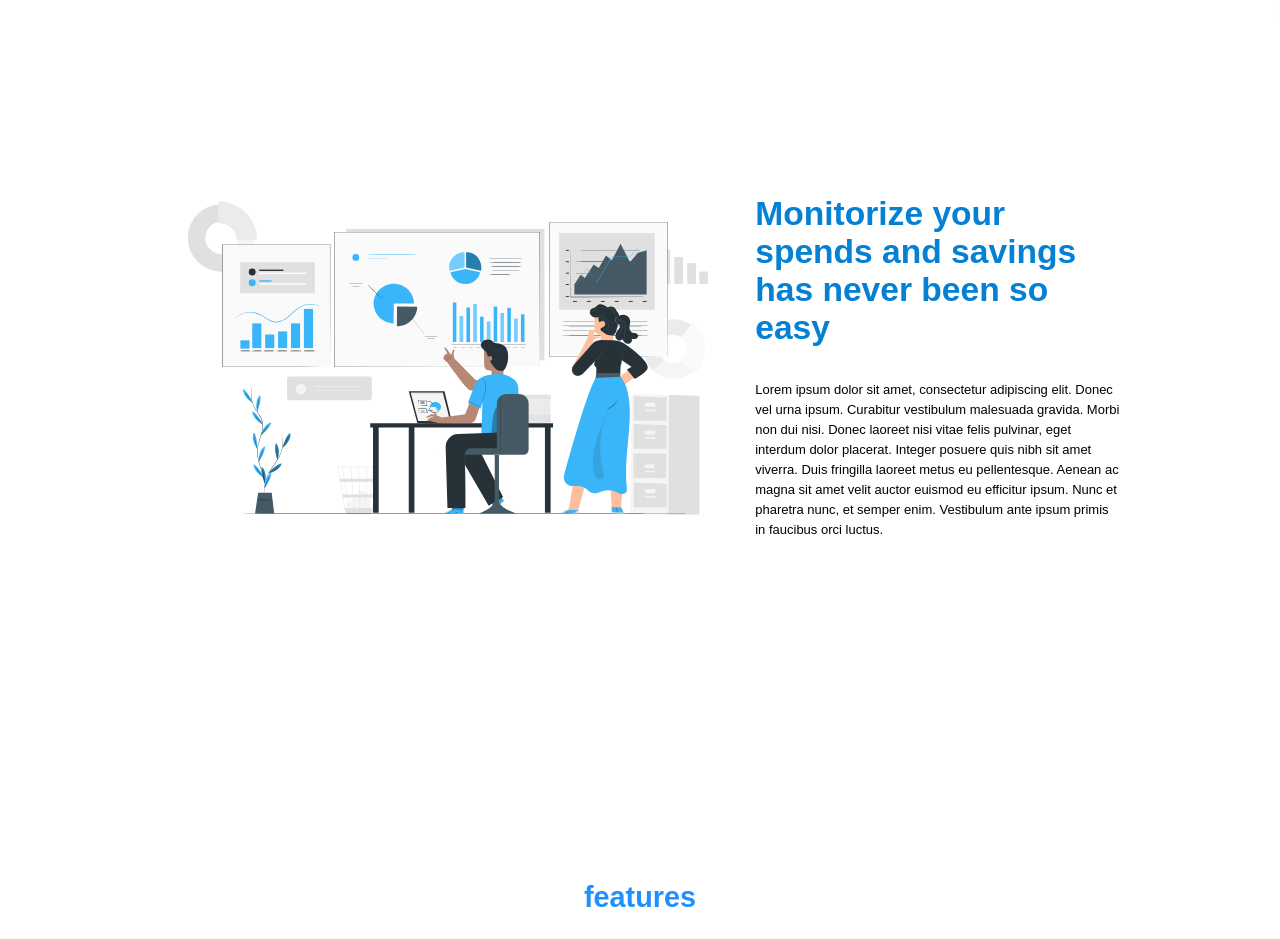
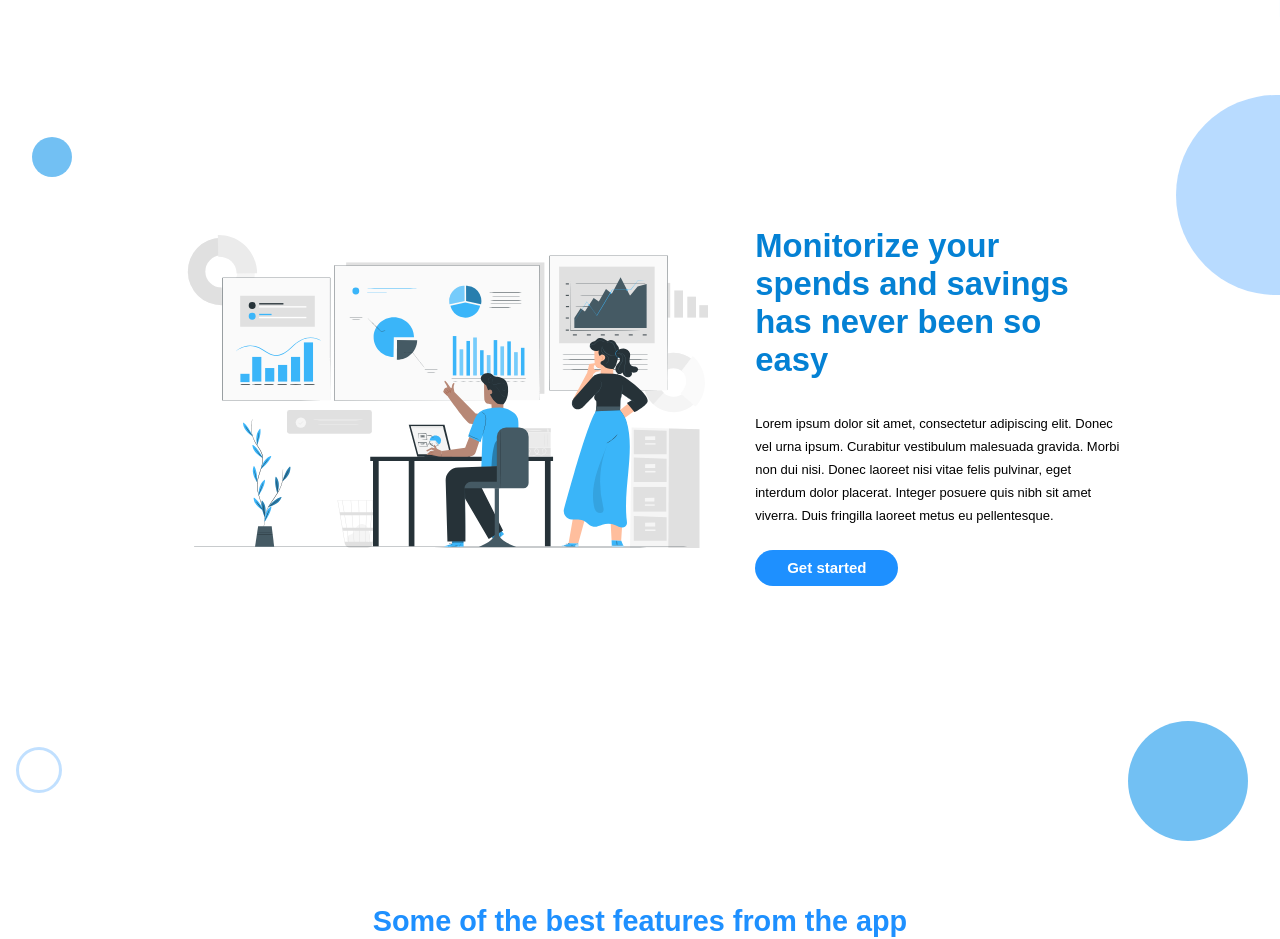
Before and after one commit to RaulG23-pixel/spend-app, a React (Create React App) app: page / in a window 1280 px wide. Shown: the part 799-1738 px from the top of the page. Built offline with nearby package versions, Linux system fonts and the light colour scheme.

Commit message:
agregado de detalles a about

```diff
--- a/src/index.css
+++ b/src/index.css
@@ -912,7 +912,7 @@ td {
   text-decoration: none;
 }
 .landing__nav .logo {
-  font-size: 1.4rem;
+  font-size: 1.46rem;
   color: rgb(255, 255, 255);
   font-weight: 600;
   padding: 0.3rem 0;
@@ -974,31 +974,36 @@ td {
 .hero {
   display: flex;
   justify-content: space-between;
-  width: 75%;
-  margin: auto;
   margin-top: 5.4rem;
 }
 .hero__ilustration {
   width: 335px;
 }
-.btn_hero {
-  background: #fff;
+.btn_landing{
   display:inline-block;
-  color: dodgerblue;
   border: none;
-  font-size: 16px;
+  font-size: 15px;
   text-decoration: none;
   margin-top: 7px;
   font-weight: 600;
   border-radius: 18px;
-  padding: 0.5rem 2rem;
+  padding: 0.6rem 2rem;
   cursor: pointer;
   transition: all 0.3s linear;
 }
-.btn_hero:hover {
+.btn_hero{
+  background: #fff;
+  color: dodgerblue;
+}
+.btn_landing:hover {
   background: black;
   color: white;
 }
+.btn_about{
+  background: dodgerblue;
+  color: #fff;
+}
+
 .landing__page section{
   height: 96vh;
   text-align: center;
@@ -1009,7 +1014,7 @@ td {
   color: dodgerblue;
 }
 .landing__footer{
-  height: 2rem;
+  height: 1.7rem;
   background-color: dodgerblue;
   color: white;
   padding: 1.3rem;
@@ -1019,18 +1024,22 @@ td {
   display: inline-block;
   margin-top: 10px;
   font-size: 14px;
+  font-weight: bold;
+}
+.about__section{
+  position:relative;
 }
 
 .about__flex{
   display: flex;
-  padding: 5rem 0;
+  padding: 5.6rem 0 3rem 0;
   flex-direction: column;
 }
 @media screen and (min-width: 768px) {
   .about__flex{
     flex-direction: row;
     justify-content: space-between;
-    margin-top: 4rem;
+    margin-top: 5.5rem;
   }
 }
 .about__text{
@@ -1042,10 +1051,64 @@ td {
 }
 .about__paragraph{
   font-size: 13px;
-  line-height: 20px;
+  line-height: 23px;
 
+}
+.about__text .btn_about{
+  margin-top: .6rem;
 }
 .about__heading{
   color:#0481d4;
-  font-size: 2.1rem;
+  font-size: 2.05rem;
 }
+.circle{
+  border-radius: 50%;
+  position: absolute;
+}
+.c_small{
+  width: 40px;
+  height: 40px;
+}
+.c_medium{
+  width: 120px;
+  height: 120px;
+}
+.c_big{
+  width: 200px;
+  height: 200px;
+}
+.clearBlue{
+  background-color: rgba(167, 211, 255,0.8);
+}
+.mediumBlue{
+  background-color: #51b1f1ce;
+}
+.darkBlue{
+  background-color: dodgerblue;
+}
+.ring_clblue {
+  border: 3px solid rgba(167, 211, 255, 0.7);
+}
+.ring_mdblue{
+  border: 3px solid #73c2f7;
+}
+.ring_dkblue{
+  border: 3px solid dodgerblue;
+}
+
+.pos-1{
+  right: -6rem;
+  top: -0.6rem;
+}
+.pos-2{
+  left: 1rem;
+  bottom:5rem;
+}
+.pos-3{
+  right: 2rem;
+  bottom: 2rem;
+}
+.pos-4{
+  top: 2rem;
+  left: 2rem;
+}
--- a/src/pages/Home.js
+++ b/src/pages/Home.js
@@ -48,7 +48,7 @@ function Home() {
           <div className="hero__text">
             <h1>Spend analytics with one click</h1>
             <p>Explore a new definition of data visualization with our tools</p>
-            <NavLink className="btn_hero" to="/login">
+            <NavLink className="btn_landing btn_hero" to="/login">
               Get started
             </NavLink>
           </div>
@@ -75,15 +75,20 @@ function Home() {
               urna ipsum. Curabitur vestibulum malesuada gravida. Morbi non dui
               nisi. Donec laoreet nisi vitae felis pulvinar, eget interdum dolor
               placerat. Integer posuere quis nibh sit amet viverra. Duis
-              fringilla laoreet metus eu pellentesque. Aenean ac magna sit amet
-              velit auctor euismod eu efficitur ipsum. Nunc et pharetra nunc, et
-              semper enim. Vestibulum ante ipsum primis in faucibus orci luctus.
+              fringilla laoreet metus eu pellentesque.
             </p>
+            <NavLink to="/login" className="btn_landing btn_about">
+              Get started
+            </NavLink>
           </div>
         </div>
+        <div className="circle c_big clearBlue pos-1"></div>
+        <div className="circle c_small ring_clblue pos-2"></div>
+        <div className="circle c_medium mediumBlue pos-3"></div>
+        <div className="circle c_small mediumBlue pos-4"></div>
       </section>
       <section className="features__section" id="features">
-        <h2>features</h2>
+        <h2>Some of the best features from the app</h2>
       </section>
       <section className="overview__section" id="overview">
         <h2>overview</h2>
```
